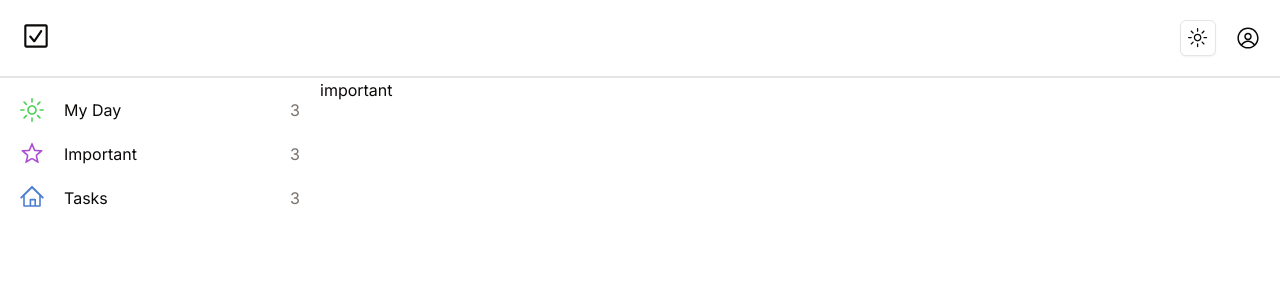
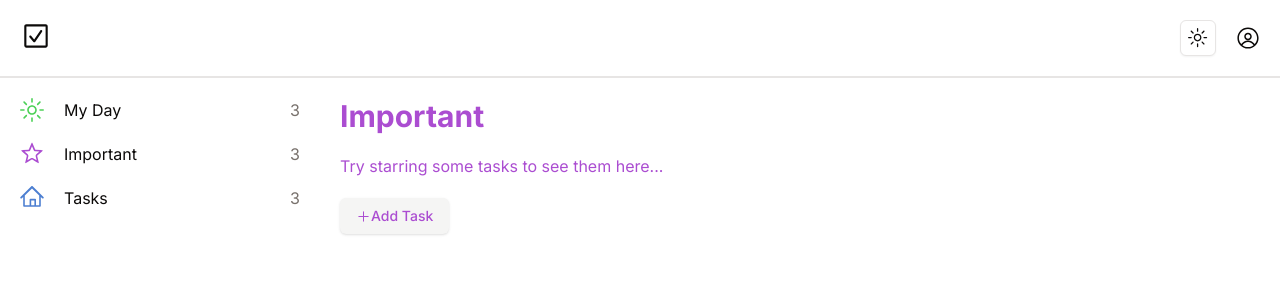
Before and after one commit to IvanOrsh/next-prototype-to-do, a Next.js app: page /important in a window 1280 px wide. Shown: the top 300 px of the page. Built offline with nearby package versions, Linux system fonts and the light colour scheme; no server answers; the database is empty; sample sign-in values are in the browser's storage; what @next/env would draw is missing.

Commit message:
feat: scaffold important page

```diff
--- a/src/app/(private)/important/page.tsx
+++ b/src/app/(private)/important/page.tsx
@@ -1,3 +1,43 @@
-export default function ImportantPage() {
-  return <div>important</div>;
+import TaskList from "@/components/task-list";
+import { db } from "@/lib/db";
+import AddTask from "@/components/add-task";
+import { and, eq } from "drizzle-orm";
+import { tasks } from "@/lib/schema";
+import { auth } from "@/lib/auth";
+import TaskListCompleted from "@/components/task-list-completed";
+
+export default async function ImportantPage() {
+  const session = await auth();
+
+  const res = await db.query.tasks.findMany({
+    where: and(eq(tasks.userId, session!.user.id), eq(tasks.isComplete, false), eq(tasks.isImportant, true)),
+  });
+
+  const resCompleted = await db.query.tasks.findMany({
+    where: and(eq(tasks.userId, session!.user.id), eq(tasks.isComplete, true), eq(tasks.isImportant, true)),
+  });
+
+  return (
+    <div className="flex flex-col  text-accent-pink-foreground p-5 gap-5">
+      <h1 className="font-bold text-3xl">Important</h1>
+      {/* All Tasks */}
+      {res.length > 0 ? (
+        <TaskList tasks={res} accentClassName="text-accent-pink-foreground" />
+      ) : (
+        <div>Try starring some tasks to see them here...</div>
+      )}
+
+      {/* Completed Tasks */}
+      {resCompleted.length > 0 ? (
+        <TaskListCompleted
+          tasks={resCompleted}
+          accentClassName="text-accent-pink-foreground"
+        />
+      ) : null}
+
+      <div>
+        <AddTask isImportant={true} className="text-accent-pink-foreground bg-accent hover:bg-accent/50" />
+      </div>
+    </div>
+  );
 }
--- a/src/components/add-task.tsx
+++ b/src/components/add-task.tsx
@@ -10,15 +10,20 @@ import { cn } from "@/lib/utils";
 
 type AddTaskProps = {
   className?: string;
+  isImportant: boolean;
 };
 
-export default function AddTask({ className }: AddTaskProps) {
+export default function AddTask({ className, isImportant }: AddTaskProps) {
   const [isAdding, setIsAdding] = useState(false);
   const [title, setTitle] = useState("");
 
   async function handleKeyDown(e: React.KeyboardEvent) {
     if (e.key === "Enter") {
-      await createTask(title);
+      const data = {
+        title,
+        isImportant
+      }
+      await createTask(data);
       setIsAdding(false);
       setTitle("");
     }
@@ -35,6 +40,7 @@ export default function AddTask({ className }: AddTaskProps) {
           value={title}
           onChange={(e) => setTitle(e.target.value)}
           onBlur={() => setIsAdding(false)}
+          className="text-accent-foreground"
         />
       ) : (
         <Button className={cn(className)} onClick={() => setIsAdding(true)}>
```
